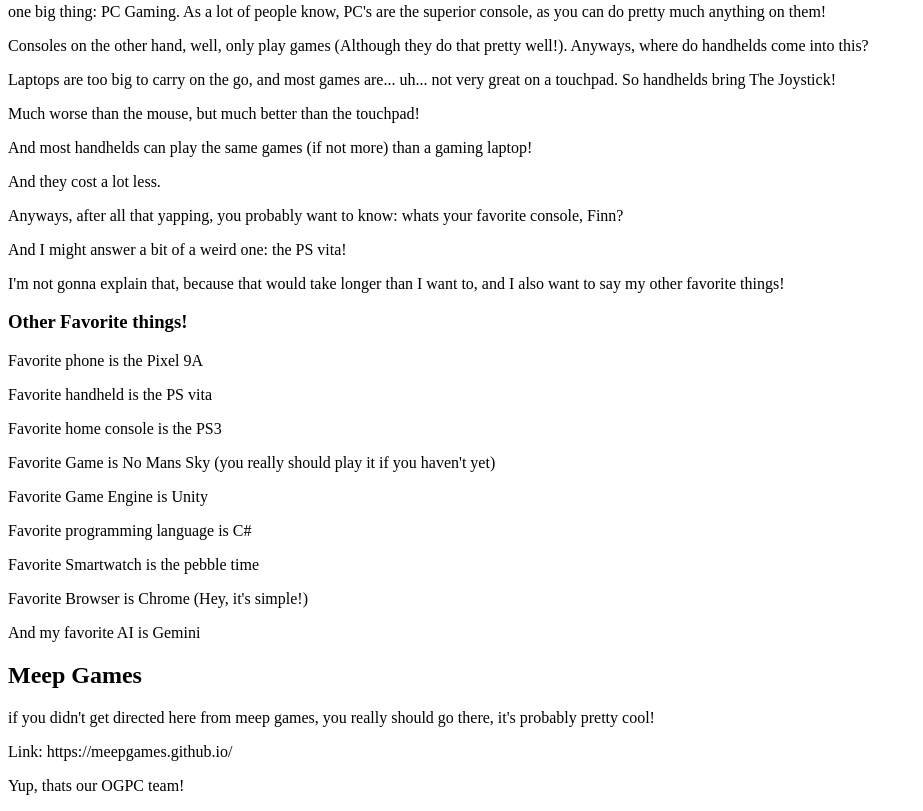
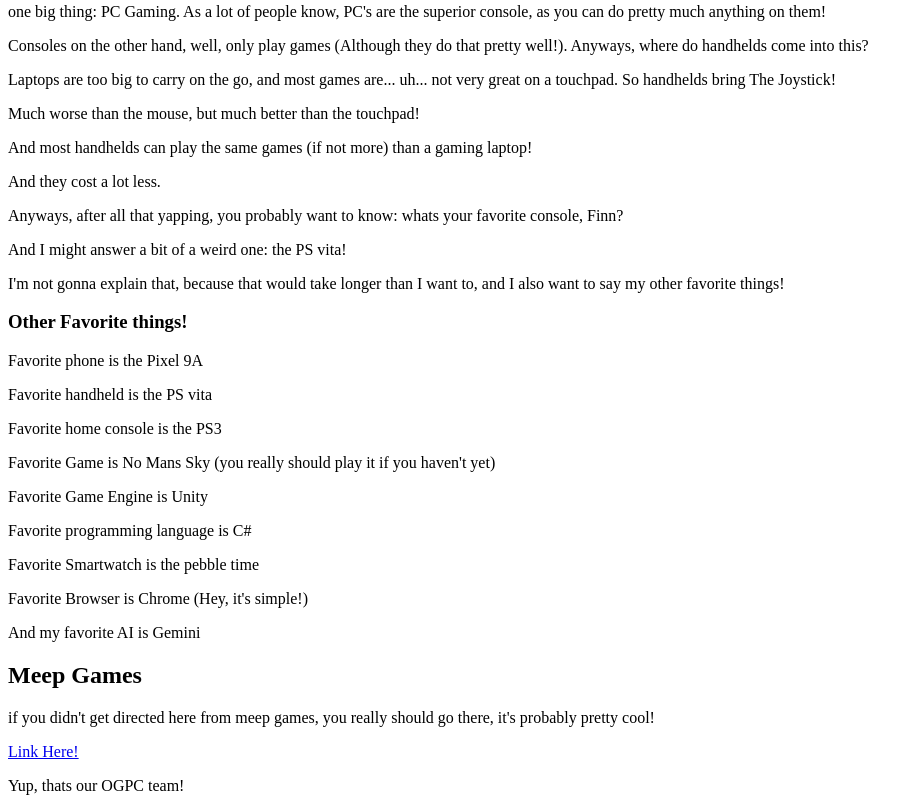
Before and after one commit to only-meeps/only-meeps.github.io, a plain HTML site: page index.html in a window 1280 px wide. Shown: the part 545-1356 px from the top of the page, without its empty margins (0-923 px from the left). Drawn offline with Linux system fonts and the light colour scheme.

Commit message:
Update index.html

```diff
--- a/index.html
+++ b/index.html
@@ -34,5 +34,5 @@
 
 <h2>Meep Games</h2>
 <p>if you didn't get directed here from meep games, you really should go there, it's probably pretty cool!</p>
-<p>Link: https://meepgames.github.io/</p>
+<a href="https://meepgames.github.io/">Link Here!</a>
 <p>Yup, thats our OGPC team!</p>
```
